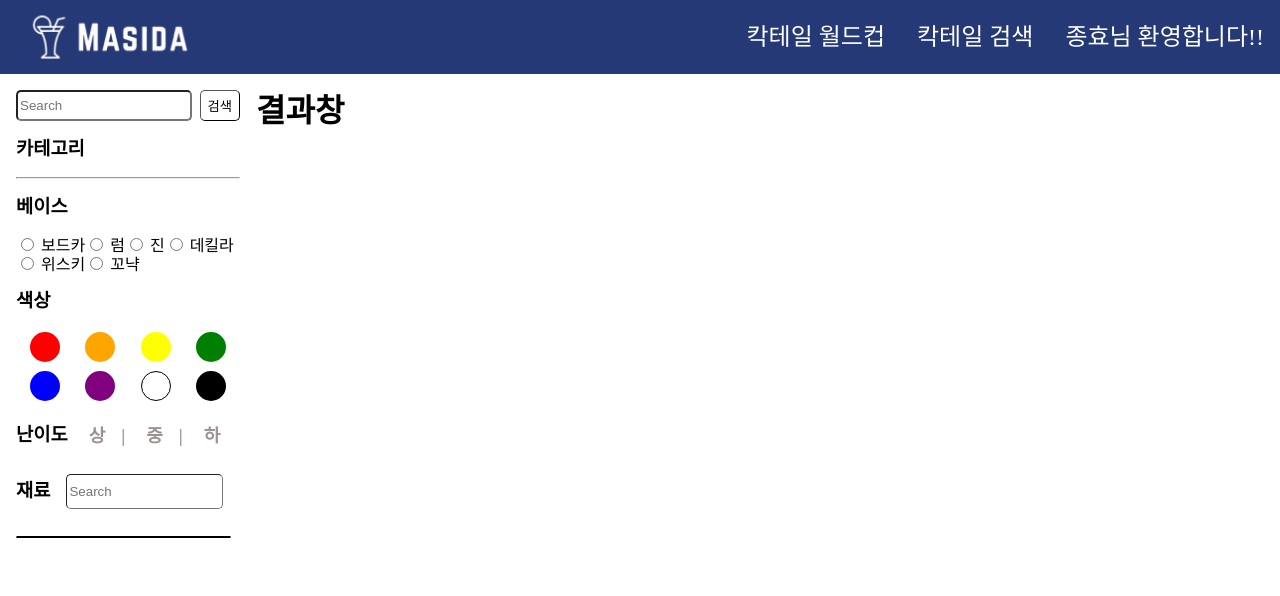
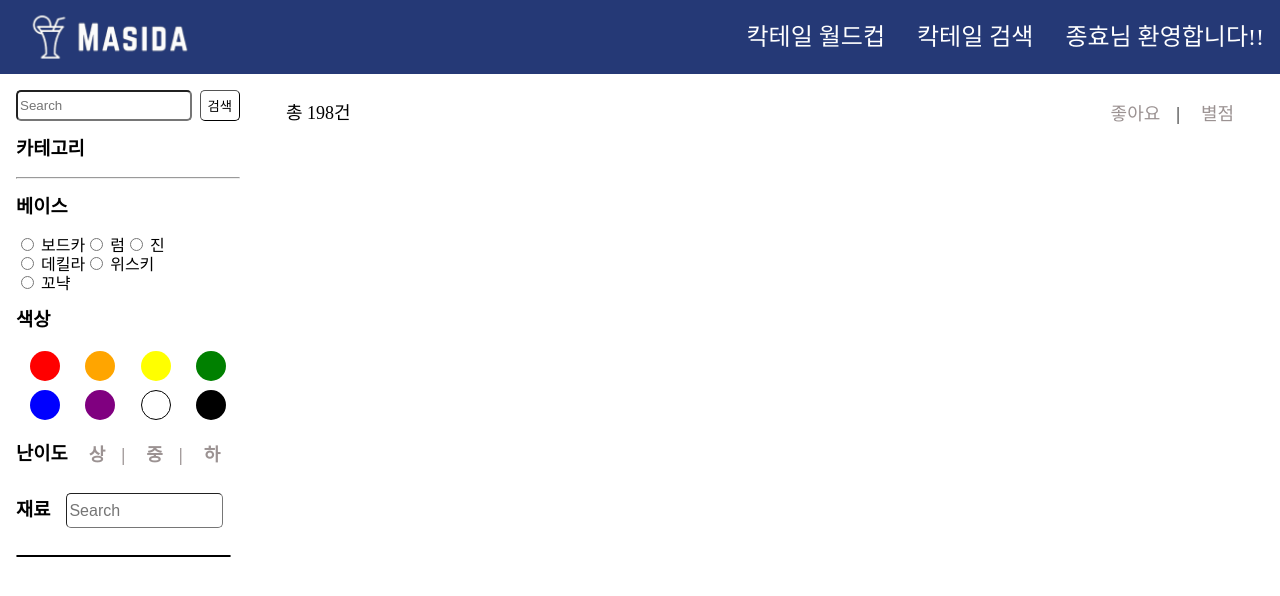
Before and after one commit to jhyun3315/masida, a Next.js app in the folder masida/: page /search in a window 1280 px wide. Shown: the top 596 px of the page. Built offline with nearby package versions, Linux system fonts and the light colour scheme.

Commit message:
searchpage make

```diff
--- a/masida/src/components/Search/Base.module.scss
+++ b/masida/src/components/Search/Base.module.scss
@@ -0,0 +1,11 @@
+.base_checkbox {
+  display: flex;
+  width: 80%;
+  justify-content: flex-start;
+  flex-wrap: wrap;
+  .base_value {
+    // display: flex;
+    // width: 50%;
+    // justify-content: center;
+  }
+}
--- a/masida/src/components/Search/Base.tsx
+++ b/masida/src/components/Search/Base.tsx
@@ -1,3 +1,5 @@
+import style from "./Base.module.scss";
+
 type base = {
   base_name: string;
 };
@@ -7,23 +9,23 @@ const Base = () => {
     <>
       <div>
         <h3>베이스</h3>
-        <div>
-          <label>
+        <div className={style.base_checkbox}>
+          <label className={style.base_value}>
             <input type="radio" name="color" value="blue" /> 보드카
           </label>
-          <label>
+          <label className={style.base_value}>
             <input type="radio" name="color" value="red" /> 럼
           </label>
-          <label>
+          <label className={style.base_value}>
             <input type="radio" name="color" value="blue" /> 진
           </label>
-          <label>
+          <label className={style.base_value}>
             <input type="radio" name="color" value="red" /> 데킬라
           </label>
-          <label>
+          <label className={style.base_value}>
             <input type="radio" name="color" value="blue" /> 위스키
           </label>
-          <label>
+          <label className={style.base_value}>
             <input type="radio" name="color" value="red" /> 꼬냑
           </label>
         </div>
--- a/masida/src/components/Search/Ingredient.module.scss
+++ b/masida/src/components/Search/Ingredient.module.scss
@@ -10,6 +10,7 @@
     margin-left: 1rem;
     height: 35px;
     border-width: 1px;
+    font-size: 16px;
   }
   .ingredient_search_result_list {
     border: 1px solid black;
--- a/masida/src/components/Search/Result.module.scss
+++ b/masida/src/components/Search/Result.module.scss
@@ -0,0 +1,17 @@
+.result {
+  display: flex;
+  flex-direction: column;
+  margin: 30px;
+  .result_header {
+    display: flex;
+    justify-content: space-between;
+    font-size: 18px;
+  }
+  .result_sort_btn {
+    opacity: 0;
+  }
+  .result_sort_label {
+    margin-right: 1rem;
+    color: #9b9292;
+  }
+}
--- a/masida/src/components/Search/Result.tsx
+++ b/masida/src/components/Search/Result.tsx
@@ -1,7 +1,67 @@
+import style from "./Result.module.scss";
+
+type cocktail = {
+  id: string;
+  name: string;
+  image: string;
+  like_cnt: number;
+  rating_cnt: number;
+  difficulty: string;
+};
+
+const DUMMY_COCKTAIL: cocktail[] = [
+  {
+    id: "m1",
+    name: "오렌지 블라썸",
+    image: "/assets/image/cocktail.png",
+    like_cnt: 292,
+    rating_cnt: 4.6,
+    difficulty: "중",
+  },
+  {
+    id: "m2",
+    name: "오렌지 블라썸",
+    image: "/assets/image/cocktail.png",
+    like_cnt: 292,
+    rating_cnt: 4.6,
+    difficulty: "하",
+  },
+  {
+    id: "m3",
+    name: "오렌지 블라썸",
+    image: "/assets/image/cocktail.png",
+    like_cnt: 292,
+    rating_cnt: 4.6,
+    difficulty: "상",
+  },
+];
+
 const Result = () => {
   return (
     <>
-      <h1>결과창</h1>
+      <div className={style.result}>
+        <div className={style.result_header}>
+          <div className={style.result_count}>총 198건</div>
+          <div className={style.result_sort}>
+            <label className={style.result_sort_label}>
+              <input type="radio" id="high" className={style.result_sort_btn} />
+              좋아요
+            </label>
+            |
+            <label className={style.result_sort_label}>
+              <input
+                type="radio"
+                id="medium"
+                className={style.result_sort_btn}
+              />
+              별점
+            </label>
+          </div>
+        </div>
+        <div className={style.result_card_list}>
+          <ul></ul>
+        </div>
+      </div>
     </>
   );
 };
```
Also changed, not shown: masida/public/assets/image/cocktail.png (added).
